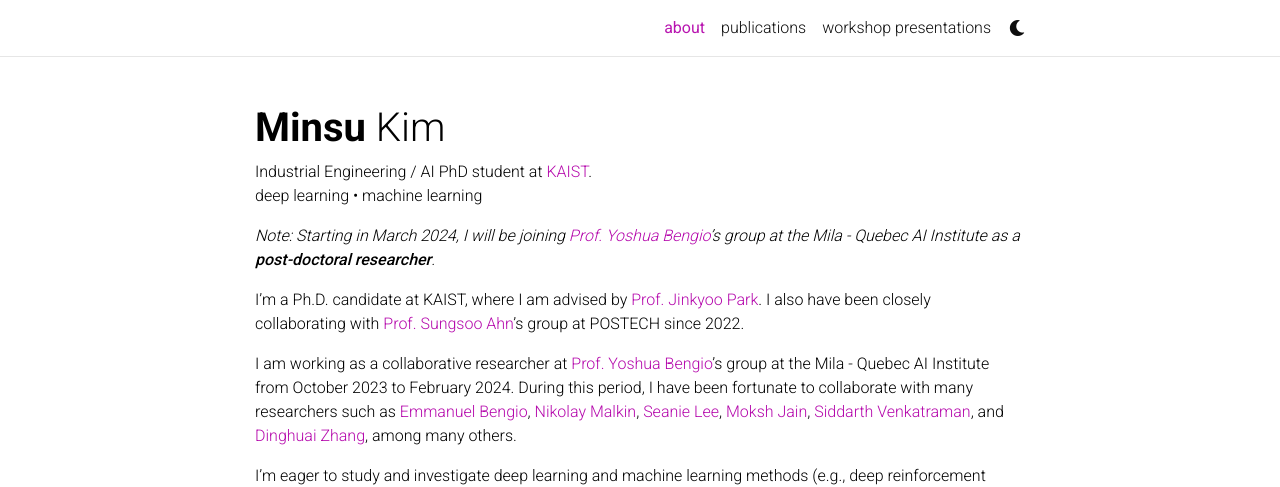
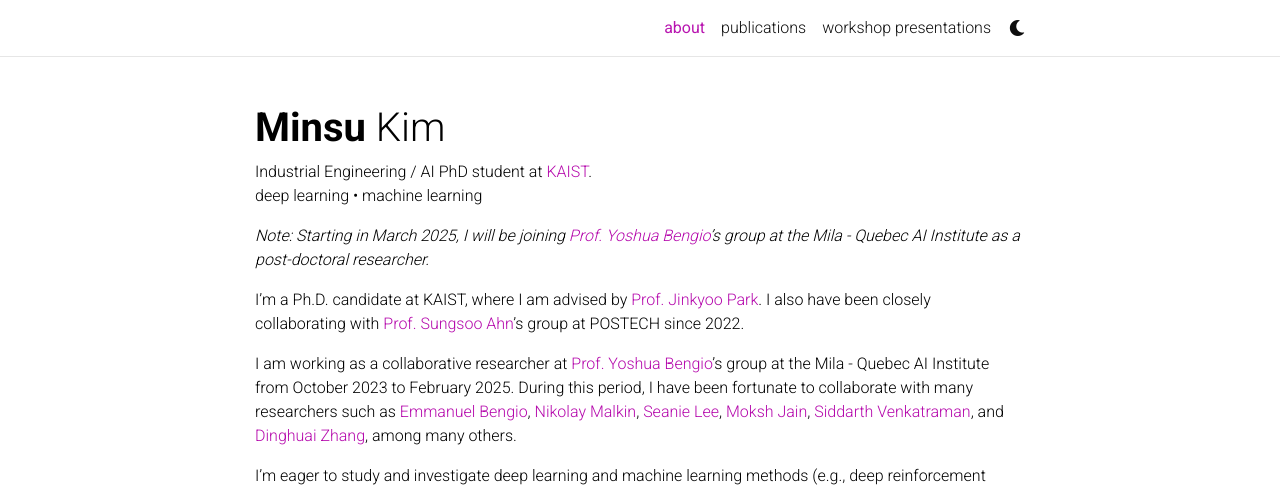
Before and after one commit to minsuukim/minsuukim.github.io, a Jekyll site: the page built from _pages/about.md, in a window 1280 px wide and 900 px high. Shown: the top 487 px of the window. Built offline with Jekyll 4.4.1, drawn with Linux system fonts in a browser that asks for light colours; comment, search, counter and statistics services are not loaded; a style sheet for code colours, icons or effects is not loaded.

Commit message:
Update about.md

```diff
--- a/_pages/about.md
+++ b/_pages/about.md
@@ -17,11 +17,11 @@ selected_papers: false # includes a list of papers marked as "selected={true}"
 social: true  # includes social icons at the bottom of the page
 ---
 
-*Note: Starting in March 2024, I will be joining <a href="https://yoshuabengio.org/">Prof. Yoshua Bengio</a>'s group at the Mila - Quebec AI Institute as a **post-doctoral researcher**.*
+*Note: Starting in March 2025, I will be joining <a href="https://yoshuabengio.org/">Prof. Yoshua Bengio</a>'s group at the Mila - Quebec AI Institute as a post-doctoral researcher.*
 
 I’m a Ph.D. candidate at KAIST, where I am advised by <a href="http://silab.kaist.ac.kr/our-team/">Prof. Jinkyoo Park</a>. I also have been closely collaborating with <a href="https://sites.google.com/view/sungsooahn0215/home">Prof. Sungsoo Ahn</a>'s group at POSTECH since 2022.
 
-I am working as a collaborative researcher at <a href="https://yoshuabengio.org/">Prof. Yoshua Bengio</a>'s group at the Mila - Quebec AI Institute from October 2023 to February 2024. During this period, I have been fortunate to collaborate with many researchers such as <a href="https://folinoid.com/">Emmanuel Bengio</a>, <a href="https://malkin1729.github.io/">Nikolay Malkin</a>, <a href="https://seanie12.github.io/">Seanie Lee</a>, <a href="https://mj10.github.io/">Moksh Jain</a>, <a href="https://hyperpotatoneo.github.io/">Siddarth Venkatraman</a>, and <a href="https://zdhnarsil.github.io/">Dinghuai Zhang</a>, among many others.
+I am working as a collaborative researcher at <a href="https://yoshuabengio.org/">Prof. Yoshua Bengio</a>'s group at the Mila - Quebec AI Institute from October 2023 to February 2025. During this period, I have been fortunate to collaborate with many researchers such as <a href="https://folinoid.com/">Emmanuel Bengio</a>, <a href="https://malkin1729.github.io/">Nikolay Malkin</a>, <a href="https://seanie12.github.io/">Seanie Lee</a>, <a href="https://mj10.github.io/">Moksh Jain</a>, <a href="https://hyperpotatoneo.github.io/">Siddarth Venkatraman</a>, and <a href="https://zdhnarsil.github.io/">Dinghuai Zhang</a>, among many others.
 
 I'm eager to study and investigate deep learning and machine learning methods (e.g., deep reinforcement learning, generative modelling, amortized inference) for exploring discrete, combinatorial, structured space.
 
```
